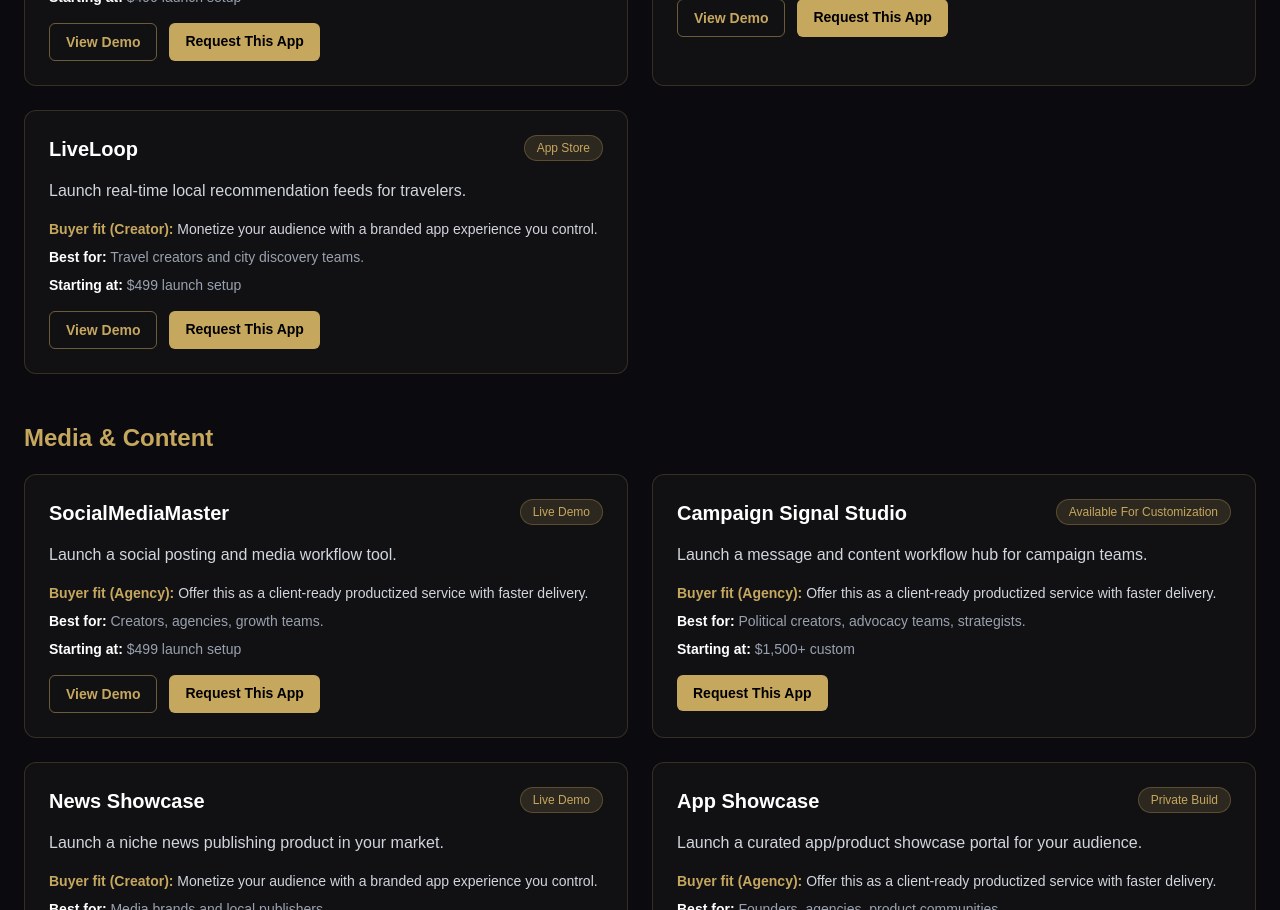
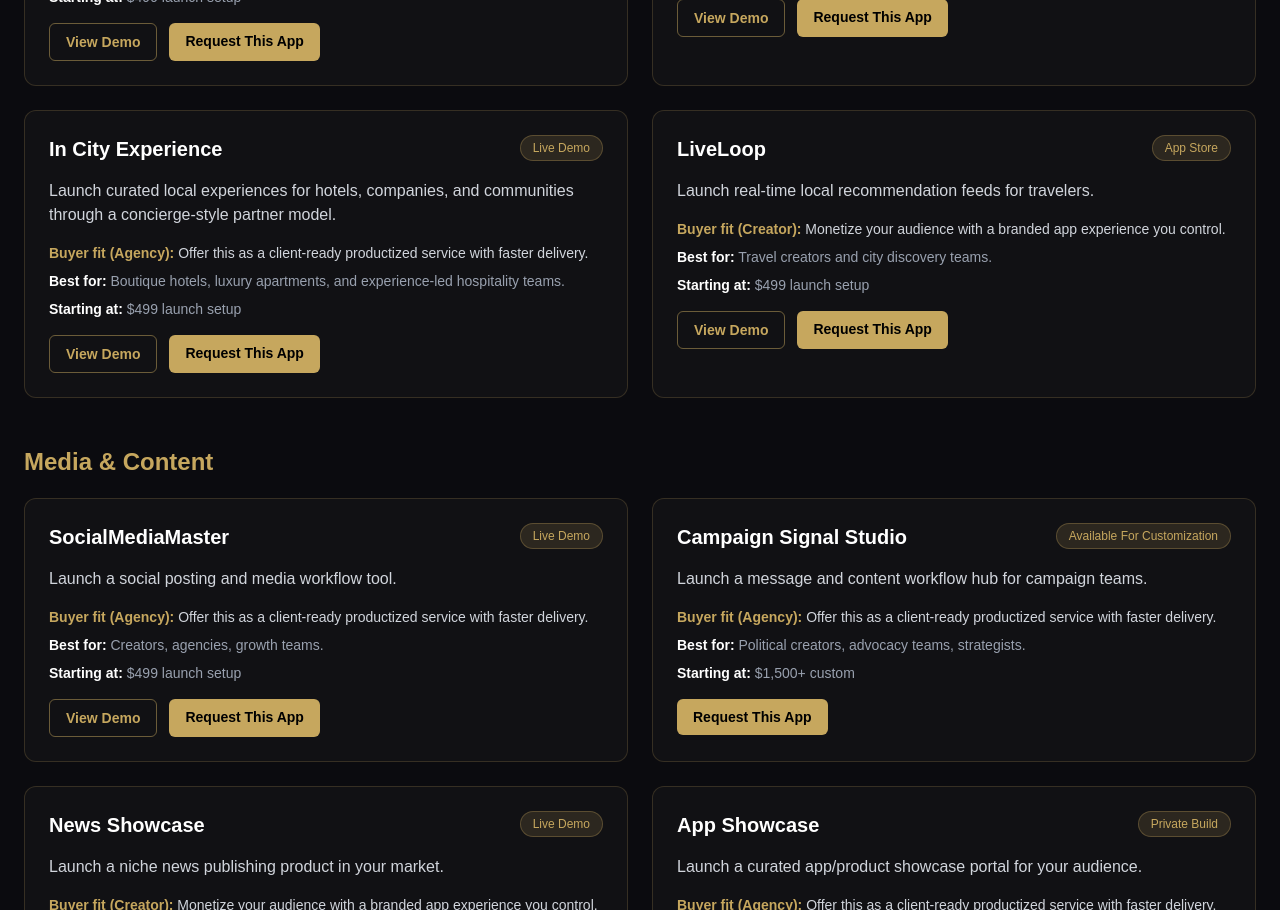
Before and after one commit to felabayomi/felix-consult, a Next.js app: page /app-catalog in a window 1280 px wide. Shown: the part 4620-5530 px from the top of the page. Built offline with nearby package versions, Linux system fonts and the light colour scheme.

Commit message:
Sync In City Experience URL across travel and app catalog

```diff
--- a/app/app-catalog/archiveData.ts
+++ b/app/app-catalog/archiveData.ts
@@ -161,7 +161,7 @@ export const archiveData = [
     },
     {
         "name": "In City Experience",
-        "url": "#",
+        "url": "https://www.incityexperience.com/",
         "appType": "Travel \u0026 City Discovery"
     },
     {
--- a/app/app-catalog/page.tsx
+++ b/app/app-catalog/page.tsx
@@ -251,6 +251,17 @@ const browseByType: Array<{ heading: string; items: CatalogItem[] }> = [
             buyerType: "Agency",
             launchSpeed: "1-2 Weeks",
             url: "https://travelcenterhub.com",
+        }, {
+            name: "In City Experience",
+            outcome: "Launch curated local experiences for hotels, companies, and communities through a concierge-style partner model.",
+            bestFor: "Boutique hotels, luxury apartments, and experience-led hospitality teams.",
+            status: "Live Demo",
+            startingPackage: "$499 launch setup",
+            budget: "$499 Setup",
+            appType: "Travel",
+            buyerType: "Agency",
+            launchSpeed: "1-2 Weeks",
+            url: "https://www.incityexperience.com/",
         }, {
             name: "LiveLoop",
             outcome: "Launch real-time local recommendation feeds for travelers.",
--- a/app/travel/page.tsx
+++ b/app/travel/page.tsx
@@ -131,7 +131,7 @@ export default function TravelDivision() {
           <DivisionItem
             name="In City Experience"
             description="Immerse yourself in urban adventures and local experiences within major cities."
-            url="#"
+            url="https://www.incityexperience.com/"
 
           />
           <DivisionItem
```
